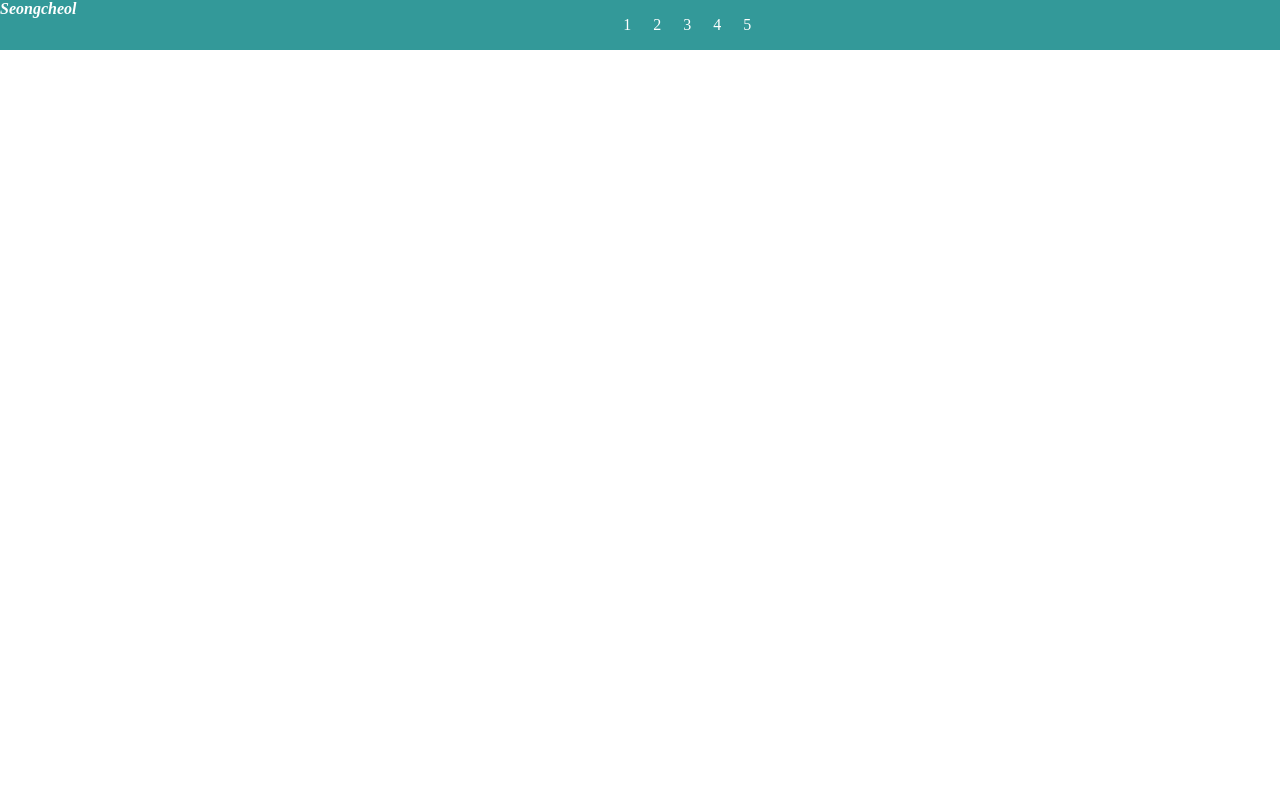
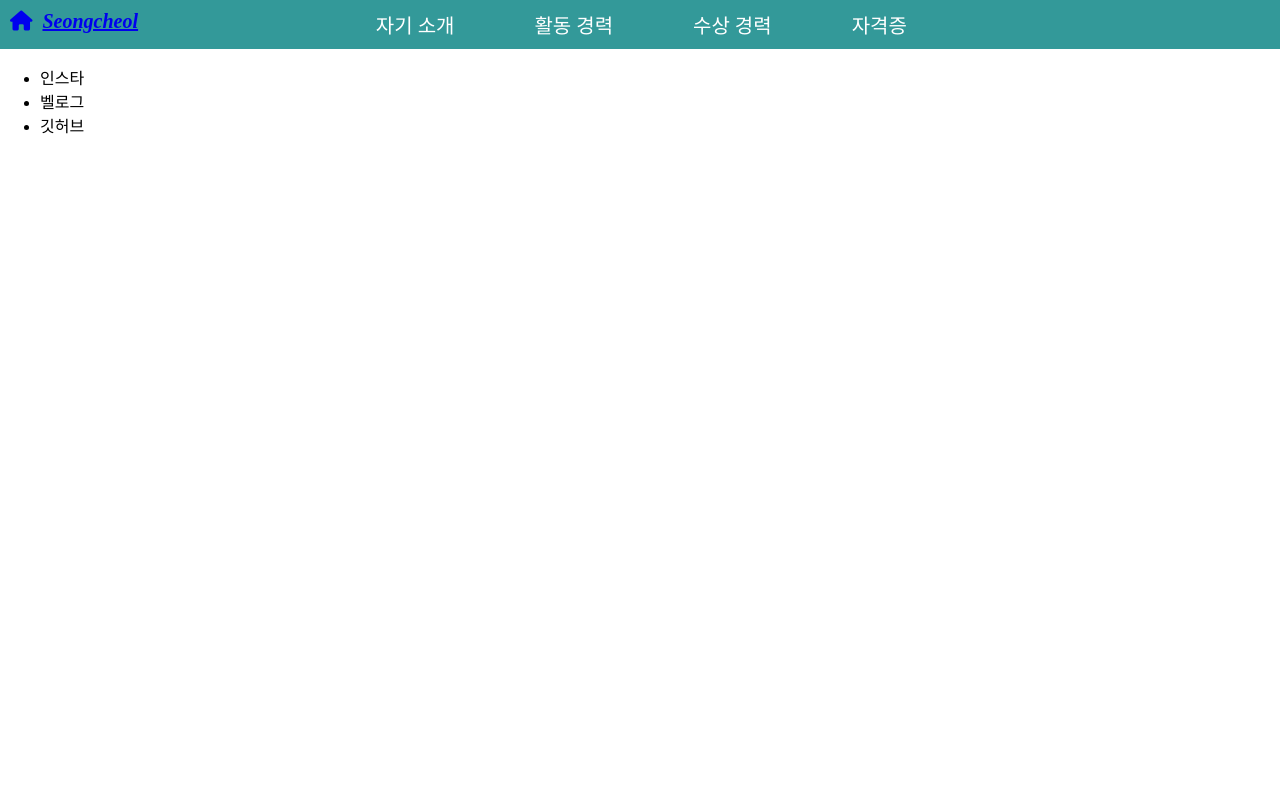
Before and after one commit to ShinSeongCheol/Portfolio, a plain HTML site: page index.html in a window 1280 px wide. Shown: the top 800 px of the page. Drawn offline with Linux system fonts and the light colour scheme.

Commit message:
Edit nav

```diff
--- a/css/style.css
+++ b/css/style.css
@@ -1,26 +1,45 @@
+body {
+    margin: 0;
+}
+
+/* ---nav--- */
 #nav {
-    background-color:#339999;
+    background-color: #339999;
     color: white;
-    position:fixed;
-    top:0;
-    left:0;
+    /* position:static; */
+    top: 0;
+    left: 0;
     right: 0;
+    font-size: 20px;
 
     display: flex;
-    flex-direction: row;
     justify-content: space-between;
 }
 
-#nav ul {
-    list-style: none;
-    display: flex;
-    flex-direction: row;
+.logo {
+    flex-grow: 1;
+    padding: 10px;
 }
 
-#nav ul li {
-    width:30px;
+.bookmark {
+    flex-grow: 1.3;
+    padding: 10px;
 }
 
-#nav ul li:hover {
-    color:red;
+.bookmark ul {
+    list-style-type: none;
+    margin: 0;
+    padding: 0;
 }
+
+.bookmark ul li {
+    margin-right: 80px;
+    float: left;
+}
+
+.bookmark ul li:hover {
+    color: red;
+}
+
+/* ---container--- */
+.container {}
--- a/index.html
+++ b/index.html
@@ -5,6 +5,7 @@
     <meta charset="UTF-8">
     <meta http-equiv="X-UA-Compatible" content="IE=edge">
     <meta name="viewport" content="width=device-width, initial-scale=1.0">
+    <script src="https://kit.fontawesome.com/c23a972113.js" crossorigin="anonymous"></script>
     <link rel="stylesheet" href="css/style.css">
     <title>Portfolio</title>
 </head>
@@ -13,25 +14,22 @@
 
     <div id="nav">
         <div class="logo">
-            <span><b><i>Seongcheol</b></i></span>
+            <span><a href="#"><i class="fa-solid fa-house" style="margin-right:10px"></i><b><i>Seongcheol</a></b></i></span>
         </div>
 
-        <div class="#">
+        <div class="bookmark">
             <ul>
-                <li>1</li>
-                <li>2</li>
-                <li>3</li>
-                <li>4</li>
-                <li>5</li>
+                <li>자기 소개</li>
+                <li>활동 경력</li>
+                <li>수상 경력</li>
+                <li>자격증</li>
             </ul>
         </div>
 
-        <div class="search">
-
-        </div>
+        <!-- <div></div> -->
     </div>
 
-    <div id="container" style="height: 1080px;">
+    <div id="container">
     </div>
 
     <div id="footer">
```
